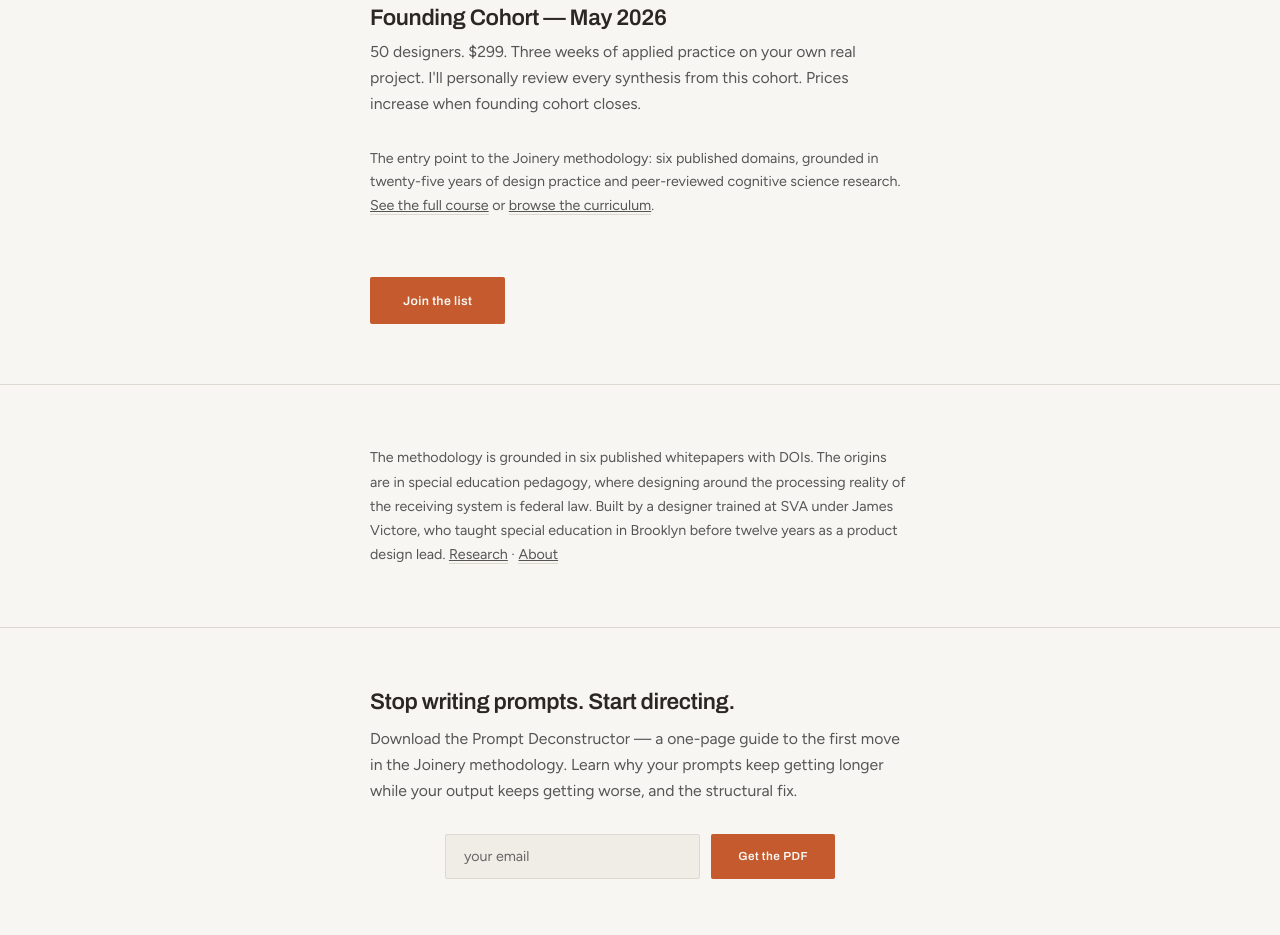
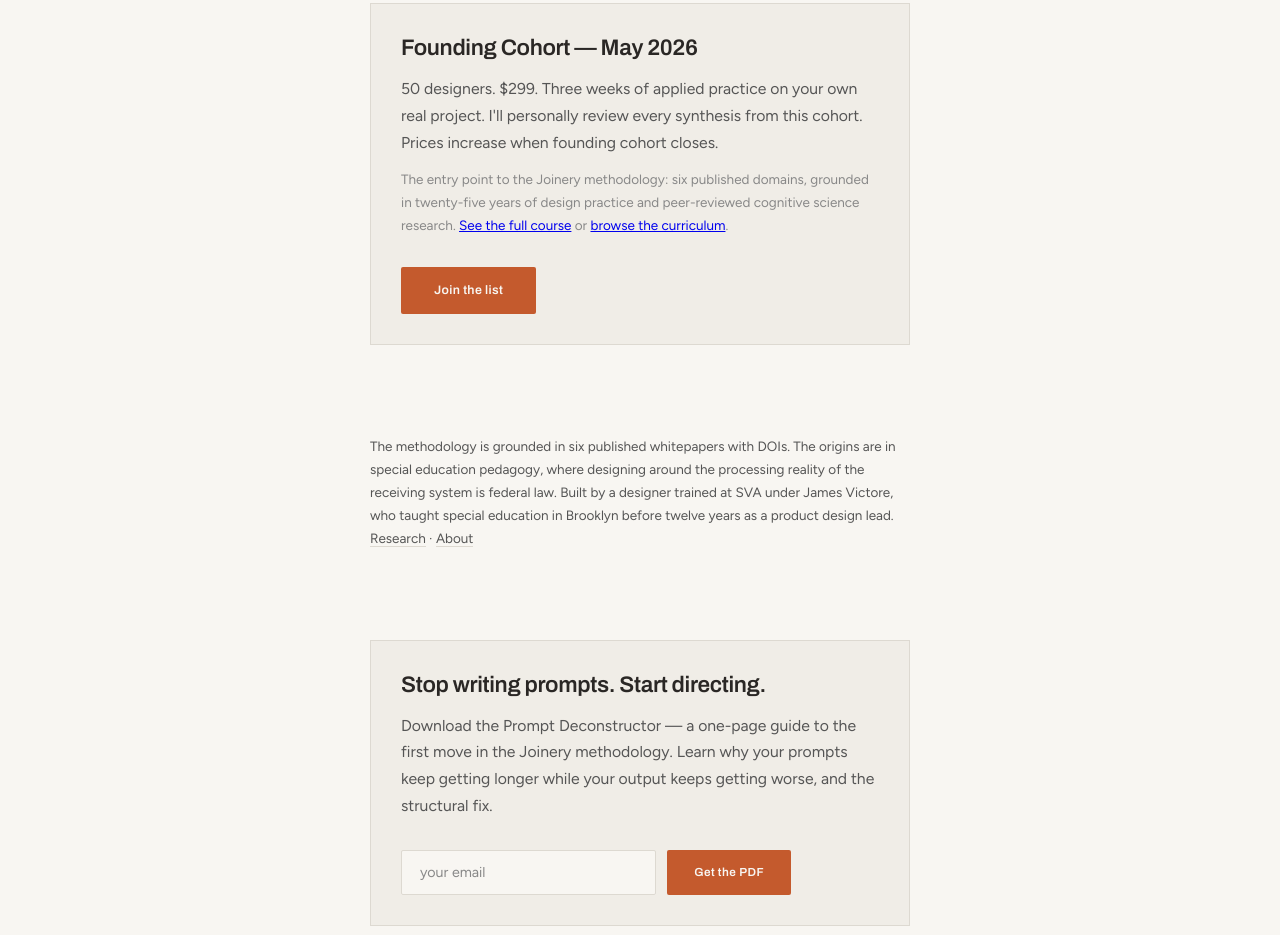
Before and after one commit to PeterSalvato/joinery-site, a plain HTML site: page index.html in a window 1280 px wide. Shown: the part 885-1820 px from the top of the page. Drawn offline with Linux system fonts and the light colour scheme.

Commit message:
Card treatment: offer + lead magnet as page-cards, credibility as ambient strip

```diff
--- a/assets/style.css
+++ b/assets/style.css
@@ -1278,6 +1278,84 @@ p {
 
 
 /* ================================================================
+   Card sections
+   ================================================================ */
+
+.card-section {
+    padding: var(--space-l) var(--space-m);
+}
+
+.page-card {
+    border: 1px solid var(--color-rule);
+    background: var(--color-bg-alt);
+    padding: var(--space-m);
+    max-width: var(--measure);
+    margin: 0 auto;
+}
+
+.page-card h2 {
+    margin-bottom: var(--space-s);
+}
+
+.page-card p {
+    font-size: 1.05rem;
+    color: var(--color-text-mid);
+    line-height: 1.7;
+}
+
+.page-card p + p {
+    margin-top: 0.75rem;
+}
+
+.page-card .card-note {
+    font-size: 0.9rem;
+    color: var(--color-text-light);
+}
+
+.page-card .button {
+    margin-top: var(--space-m);
+}
+
+.page-card .signup-form {
+    margin: var(--space-m) 0 0;
+}
+
+.page-card .signup-input {
+    border-color: var(--color-rule);
+    background: var(--color-bg);
+    color: var(--color-text);
+}
+
+.page-card .signup-input::placeholder {
+    color: var(--color-text-light);
+}
+
+/* Credibility strip between cards */
+.cred-section {
+    padding: var(--space-m) var(--space-m);
+}
+
+.cred-section p {
+    font-size: 0.9rem;
+    color: var(--color-text-mid);
+    line-height: 1.7;
+    max-width: var(--measure);
+    margin: 0 auto;
+}
+
+.cred-section a {
+    color: inherit;
+    text-decoration: none;
+    border-bottom: 1px solid var(--color-rule);
+    transition: border-color 0.15s ease;
+}
+
+.cred-section a:hover {
+    border-color: var(--color-text);
+}
+
+
+/* ================================================================
    Diagram placeholders
    ================================================================ */
 
--- a/index.html
+++ b/index.html
@@ -52,30 +52,28 @@
             </div>
         </section>
 
-        <!-- Offer + Urgency -->
-        <section class="enrolling" id="offer">
-            <div class="section-inner">
+        <!-- Offer card -->
+        <section class="card-section" id="offer">
+            <div class="page-card">
                 <h2>Founding Cohort — May 2026</h2>
                 <p>50 designers. $299. Three weeks of applied practice on your own real project. I'll personally review every synthesis from this cohort. Prices increase when founding cohort closes.</p>
-                <p style="font-size: 0.95rem; color: var(--color-text-mid);">The entry point to the Joinery methodology: six published domains, grounded in twenty-five years of design practice and peer-reviewed cognitive science research. <a href="courses/foundations.html" style="color: inherit; border-bottom: 1px solid var(--color-rule);">See the full course</a> or <a href="courses.html" style="color: inherit; border-bottom: 1px solid var(--color-rule);">browse the curriculum</a>.</p>
-                <a class="button" href="#signup" style="display: inline-block; margin-top: var(--space-m);">Join the list</a>
+                <p class="card-note">The entry point to the Joinery methodology: six published domains, grounded in twenty-five years of design practice and peer-reviewed cognitive science research. <a href="courses/foundations.html">See the full course</a> or <a href="courses.html">browse the curriculum</a>.</p>
+                <a class="button" href="#signup">Join the list</a>
             </div>
         </section>
 
         <!-- Credibility -->
-        <section class="section" style="border-top: 1px solid var(--color-rule);">
-            <div class="section-inner">
-                <p style="font-size: 0.95rem; color: var(--color-text-mid); line-height: 1.7;">The methodology is grounded in six published whitepapers with DOIs. The origins are in special education pedagogy, where designing around the processing reality of the receiving system is federal law. Built by a designer trained at SVA under James Victore, who taught special education in Brooklyn before twelve years as a product design lead. <a href="research.html" style="color: inherit; border-bottom: 1px solid var(--color-rule);">Research</a> · <a href="about.html" style="color: inherit; border-bottom: 1px solid var(--color-rule);">About</a></p>
-            </div>
+        <section class="cred-section">
+            <p>The methodology is grounded in six published whitepapers with DOIs. The origins are in special education pedagogy, where designing around the processing reality of the receiving system is federal law. Built by a designer trained at SVA under James Victore, who taught special education in Brooklyn before twelve years as a product design lead. <a href="research.html">Research</a> · <a href="about.html">About</a></p>
         </section>
 
-        <!-- Lead Magnet -->
-        <section class="section" style="border-top: 1px solid var(--color-rule);">
-            <div class="section-inner">
+        <!-- Lead Magnet card -->
+        <section class="card-section">
+            <div class="page-card">
                 <h2>Stop writing prompts. Start directing.</h2>
-                <p style="font-size: 1.05rem; color: var(--color-text-mid); margin-top: 0.75rem; margin-bottom: var(--space-m);">Download the Prompt Deconstructor — a one-page guide to the first move in the Joinery methodology. Learn why your prompts keep getting longer while your output keeps getting worse, and the structural fix.</p>
-                <form class="signup-form" style="max-width: 26rem;" action="https://app.kit.com/forms/9288884/subscriptions" method="post">
-                    <input class="signup-input" type="email" name="email_address" placeholder="your email" required aria-label="Email address" style="border-color: var(--color-rule); background: var(--color-bg-alt); color: var(--color-text);">
+                <p>Download the Prompt Deconstructor — a one-page guide to the first move in the Joinery methodology. Learn why your prompts keep getting longer while your output keeps getting worse, and the structural fix.</p>
+                <form class="signup-form" action="https://app.kit.com/forms/9288884/subscriptions" method="post">
+                    <input class="signup-input" type="email" name="email_address" placeholder="your email" required aria-label="Email address">
                     <button class="signup-button" type="submit">Get the PDF</button>
                 </form>
             </div>
```
